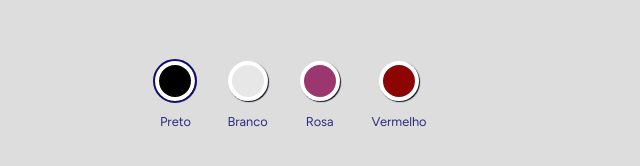
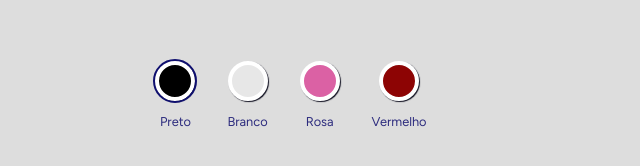
Before and after one commit to Hwnrique/compre-seu-all-star, a plain HTML site: page index.html in a window 1280 px wide. Shown: the part 1136-1302 px from the top of the page, 349-989 px from the left. Drawn offline with Linux system fonts and the light colour scheme.

Commit message:
Update style.css

```diff
--- a/css/style.css
+++ b/css/style.css
@@ -168,7 +168,7 @@ body {
 }
 
 #pink .color {
-    background-color: #9b366e;
+    background-color: #db61a4;
 }
 
 #red .color {
```
